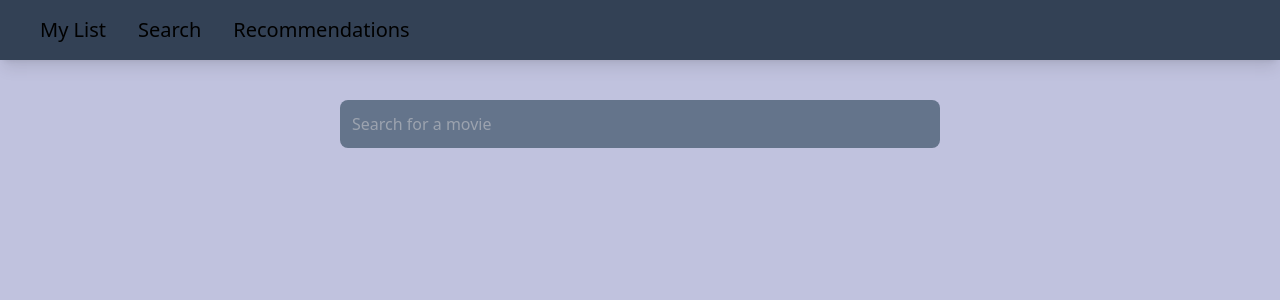
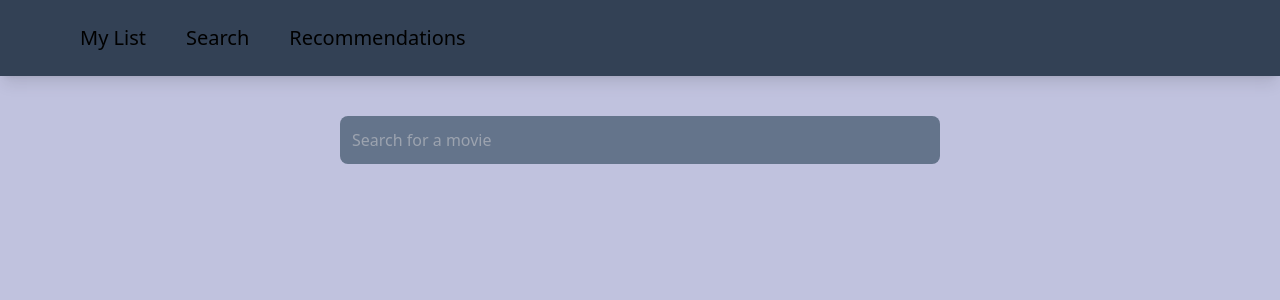
Before and after one commit to antsanchez198/MovieList-Tracker, a Next.js app: page /Search in a window 1280 px wide. Shown: the top 300 px of the page. Built offline with nearby package versions, Linux system fonts and the light colour scheme.

Commit message:
search card fixed

```diff
--- a/src/app/MyList/page.jsx
+++ b/src/app/MyList/page.jsx
@@ -48,7 +48,7 @@ const MyList = () => {
   }
 
   return (
-    <div className="p-10 text-black" >
+    <div className="px-20 py-10 text-black" >
       <form>
         <select name="cars" id="cars" onChange={(e) => handleOnSelect(e)} className="bg-slate-500 w-30 px-5 py-2 text-slate-50 text-lg rounded-lg">
           <option value="All">All</option>
--- a/src/app/components/MyListCard.js
+++ b/src/app/components/MyListCard.js
@@ -18,7 +18,7 @@ const MyListCard = (props) => {
                     }
                     )}
                 </div>
-                <button className="border-slate-500	border-solid border-2 rounded-2xl px-5 py-3 w-fit self-center mt-7 text-gray-800 font-semibold">Watch</button>
+                <button className="border-slate-500	border-solid border-2 rounded-2xl px-5 py-3 w-fit self-center mt-7 text-gray-800 font-semibold">Watched It</button>
             </div>
         </div>
     )
--- a/src/app/components/Nav.js
+++ b/src/app/components/Nav.js
@@ -2,8 +2,8 @@ import Link from 'next/link'
 
 export default function Nav() {
   return (
-    <div className="py-4 px-10 bg-slate-700 shadow-lg">
-      <nav className="flex gap-8 text-xl">
+    <div className="py-6 px-20 bg-slate-700 shadow-lg">
+      <nav className="flex gap-10 text-xl">
         <Link href="/MyList" className="nav-links">My List</Link>
         <Link href="/Search" className="nav-links">Search</Link>
         <Link href="/Recommend" className="nav-links">Recommendations</Link>
--- a/src/app/components/SearchCard.js
+++ b/src/app/components/SearchCard.js
@@ -1,6 +1,9 @@
-import React from 'react'
+import React, { useState } from 'react'
 
 const SearchCard = (props) => {
+
+  let [isAdded, setIsAdded] = useState(false);
+
   return (
     <div className="auto-cols-max backdrop-blur-sm bg-white/30 p-6 w-auto text-center shadow-md font-sans flex flex-col justify-between">
       <div className="">
@@ -9,7 +12,14 @@ const SearchCard = (props) => {
         {/* <h2 className="text-lg font-semibold m-3">{props.date}</h2> */}
       </div>
       <div className="mt-4">
-        <button className="border-slate-500	border-solid border-2 rounded-2xl px-5 py-3 w-fit self-center mt-7 text-gray-800 font-semibold" onClick={props.addToList}>Add to List</button>
+        {!isAdded ?
+          <button className="
+          border-slate-500	border-solid border-2 rounded-2xl px-5 py-3 w-fit self-center mt-7 font-semibold text-gray-800
+          hover:text-slate-100 hover:bg-slate-600 hover:transition duration-300 ease-in-out"
+          onClick={() => { props.addToList(); setIsAdded(!isAdded) }}>Add to List</button>
+          :
+          <button className="border-slate-500	border-solid border-2 rounded-2xl px-5 py-3 w-fit self-center mt-7 font-semibold text-slate-100 bg-slate-600">Added</button>
+        }
       </div>
     </div>
   )
```
